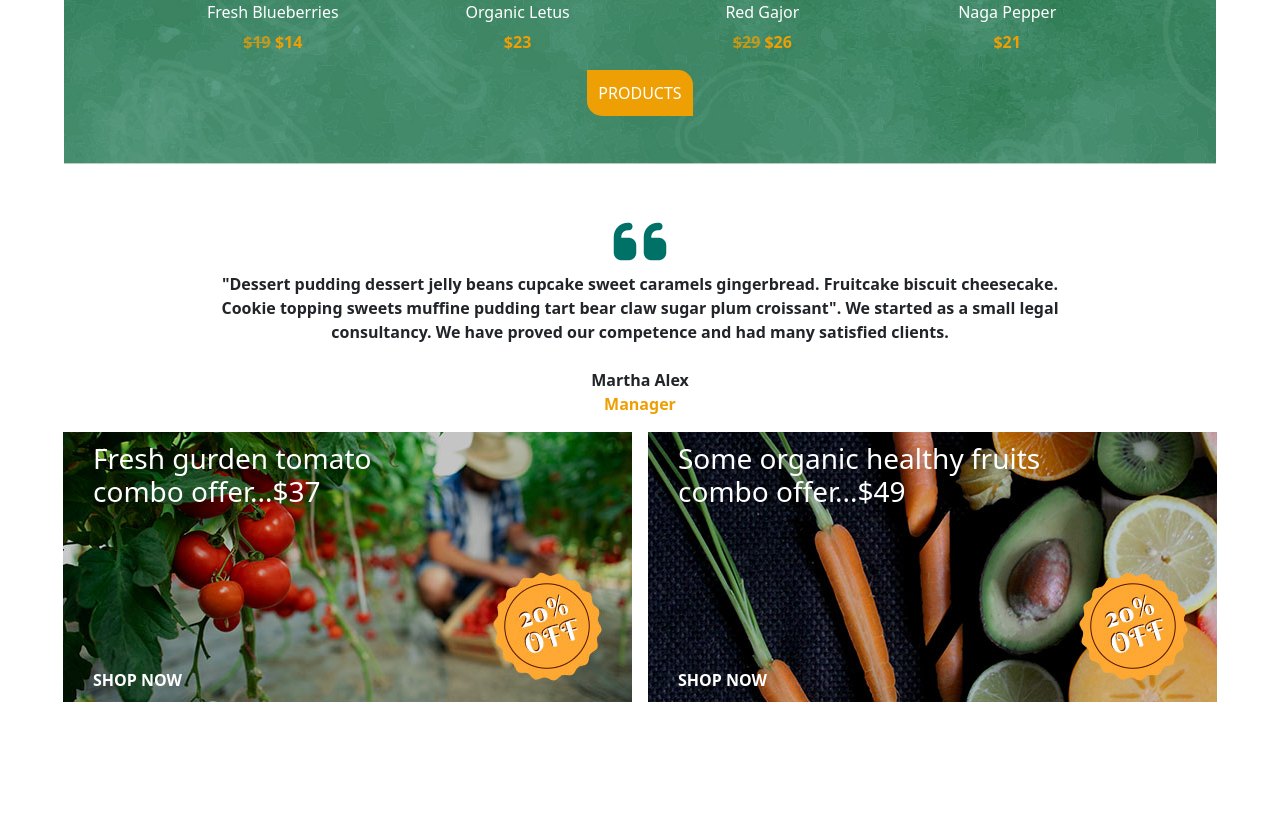
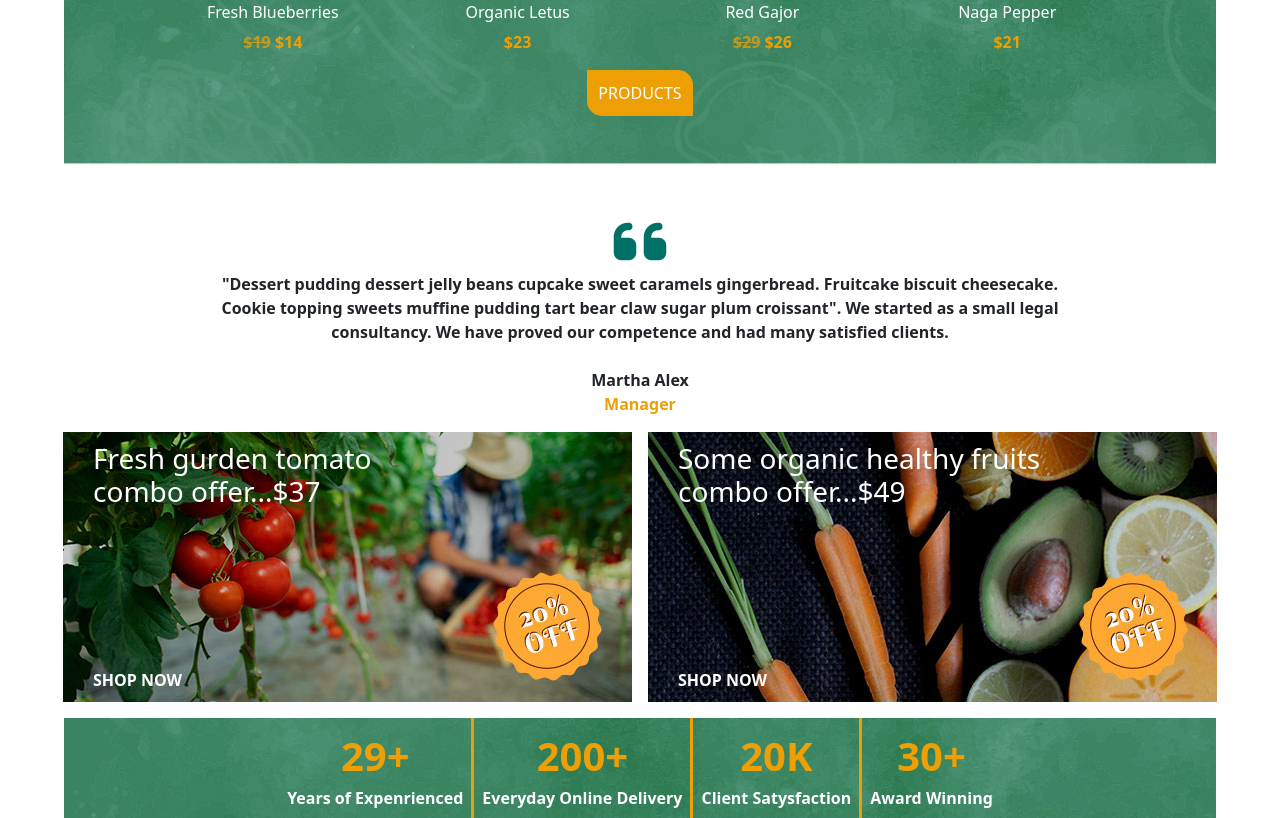
Before and after one commit to NicoloFaccio/proj-html-vuejs, a Vue app: page / in a window 1280 px wide. Shown: the part 1933-2751 px from the top of the page. Before the commit the page ends 2651 px from the top, so only its background shows below. Built offline with nearby package versions, Linux system fonts and the light colour scheme.

Commit message:
created the part with the numbers

```diff
--- a/src/components/AppMain.vue
+++ b/src/components/AppMain.vue
@@ -299,6 +299,29 @@
           </figure>
         </div>
       </div>
+
+      <!-- PART OF THE NUMBERS -->
+      <div class="bg-numbers d-flex justify-content-center">
+        <div class="single-number d-flex flex-column align-items-center p-2">
+          <span class="tx-yellow fs-1 fw-bold">29+</span>
+          <span class="text-white fw-bolder">Years of Expenrienced</span>
+        </div>
+
+        <div class="single-number d-flex flex-column align-items-center p-2">
+          <span class="tx-yellow fs-1 fw-bold">200+</span>
+          <span class="text-white fw-bolder text-capitalize">everyday online delivery</span>
+        </div>
+
+        <div class="single-number d-flex flex-column align-items-center p-2">
+          <span class="tx-yellow fs-1 fw-bold">20K</span>
+          <span class="text-white fw-bolder text-capitalize">client satysfaction</span>
+        </div>
+
+        <div class="d-flex flex-column align-items-center p-2">
+          <span class="tx-yellow fs-1 fw-bold">30+</span>
+          <span class="text-white fw-bolder text-capitalize">award winning</span>
+        </div>
+      </div>
     </section>
   </main>
 </template>
@@ -338,16 +361,28 @@
       font-size: 60px;
     }
 
+    .title-position {
+      position: absolute;
+      top: 10px;
+      left: 30px;
+    }
+
     .tags-position {
       position: absolute;
       left: 30px;
       bottom: 10px;
     }
 
-    .title-position {
-      position: absolute;
-      top: 10px;
-      left: 30px;
+    .bg-numbers {
+      background-image: url('../assets/img/milesim-bg.jpg');
+      background-repeat: no-repeat;
+      background-position: center;
+      background-size: cover;
+      width: 100%;
+
+      .single-number {
+        border-right: 3px solid $Yellow;
+      }
     }
   }
 </style>
```
Also changed, not shown: src/assets/img/milesim-bg.jpg (added).
